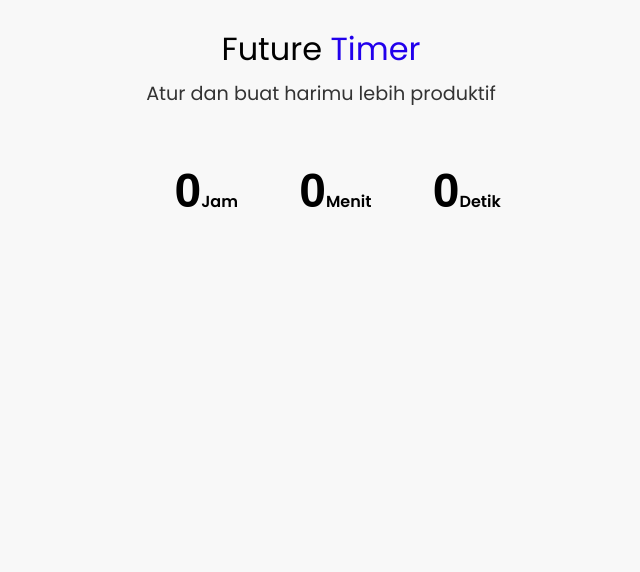
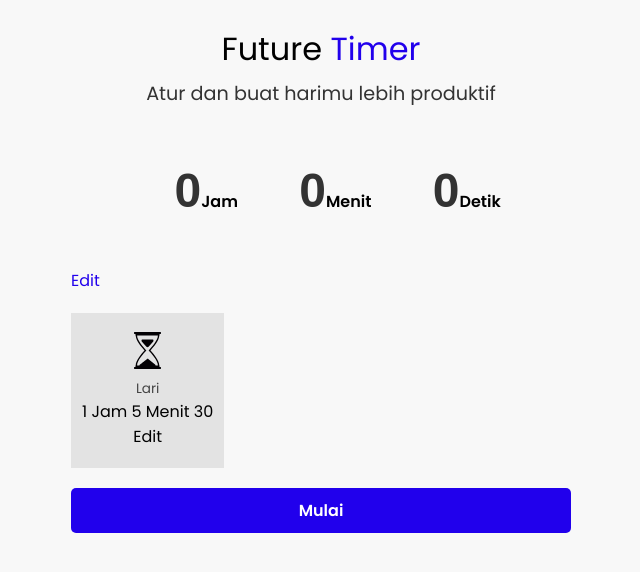
Before and after one commit to fcrezza/future-timer, a React (Create React App) app: page / in a window 1280 px wide. Shown: the top 572 px of the page, without its empty margins (319-959 px from the left). Built offline with nearby package versions, Linux system fonts and the light colour scheme.

Commit message:
add state and pass it down

```diff
--- a/src/App.js
+++ b/src/App.js
@@ -1,7 +1,8 @@
-import React from "react";
+import React, { useState, Fragment } from "react";
 import styled, { createGlobalStyle } from "styled-components";
 import Header from "./view/Header";
 import ListInput from "./components/ListInput";
+import ListItem from "./view/ListItem";
 
 const GlobalStyle = createGlobalStyle`
   @import url('https://fonts.googleapis.com/css?family=Poppins:400,500,600,700&display=swap');
@@ -20,19 +21,38 @@ const GlobalStyle = createGlobalStyle`
 
 const Container = styled.div`
   width: 100%;
-  max-width: 720px;
+  max-width: 500px;
   margin: 0 auto;
 `;
 
 const App = () => {
+  const [timer, setTimer] = useState({hour: "", minute: "", second: ""})
+  const [edit, setEdit] = useState(false);
+  const [lists, setLists] = useState([
+    {
+      id: 1,
+      name: "Lari",
+      duration: {
+        hour: 1,
+        minute: 5,
+        second: 30
+      }
+    }
+  ]);
+
+  const handleToggle = () => {
+    setEdit(prev => !prev);
+  };
+
   return (
-    <>
+    <Fragment>
       <GlobalStyle />
       <Container>
         <Header />
-        <ListInput />
+        <ListInput {...{timer, setTimer}}/>
+        <ListItem isEdited={edit} {...{handleToggle, lists}}/>
       </Container>
-    </>
+    </Fragment>
   );
 };
 
--- a/src/components/ListInput.js
+++ b/src/components/ListInput.js
@@ -8,12 +8,12 @@ const Wrapper = styled.div`
 	justify-content: center;
 `;
 
-const ListInput = () => {
+const ListInput = ({timer, setTimer}) => {
 	return (
 		<Wrapper>
-			<TimeInput max={24} text="Jam" />
-			<TimeInput max={60} text="Menit" />
-			<TimeInput max={60} text="Detik" />
+			<TimeInput id="hour" text="Jam" time={timer.hour} {...{timer, setTimer}}/>
+			<TimeInput id="minute" text="Menit" time={timer.minute} {...{timer, setTimer}}/>
+			<TimeInput id="second" text="Detik" time={timer.second} {...{timer, setTimer}}/>
 		</Wrapper>
 	);
 };
--- a/src/components/TimeInput.js
+++ b/src/components/TimeInput.js
@@ -15,6 +15,9 @@ const InputItem = styled.input`
 	width: 60px;
 	padding: 0;
 	-moz-appearance: textfield;
+	&::placeholder {
+		color: #333;
+	}
 	&::-webkit-outer-spin-button,
 	&::-webkit-inner-spin-button {
 		-webkit-appearance: none;
@@ -26,10 +29,18 @@ const InputText = styled.span`
 	font-weight: 600;
 `;
 
-const TimeInput = ({ max, text }) => {
+const TimeInput = ({ text, time, timer, setTimer, id }) => {
+
+console.log(timer)
+
 	return (
 		<Wrapper>
-			<InputItem type="number" max={max} min={0} value={0} />
+			<InputItem
+			placeholder="0"
+				type="number"
+				value={time}
+				onChange={e => setTimer({ ...timer, [id]: e.target.value })}
+			/>
 			<InputText>{text}</InputText>
 		</Wrapper>
 	);
```
